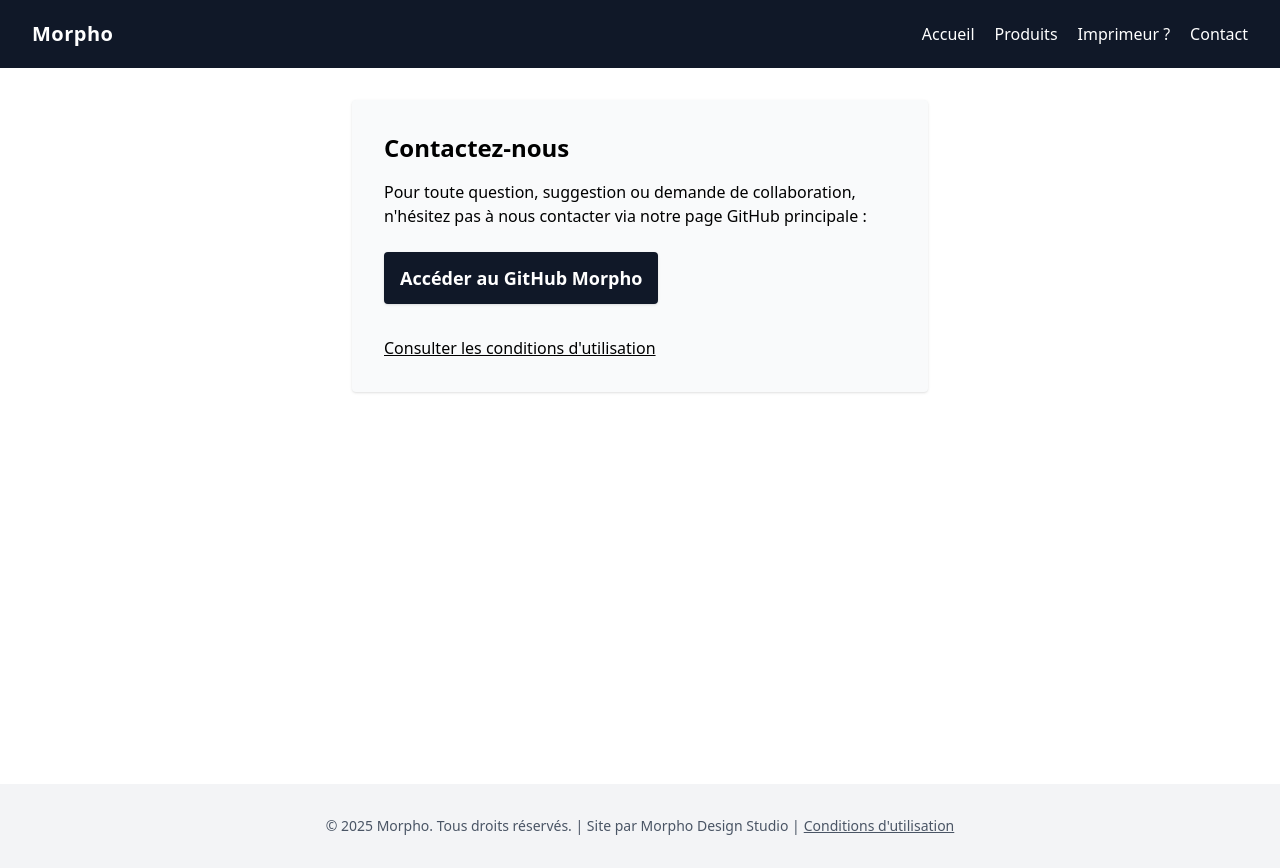
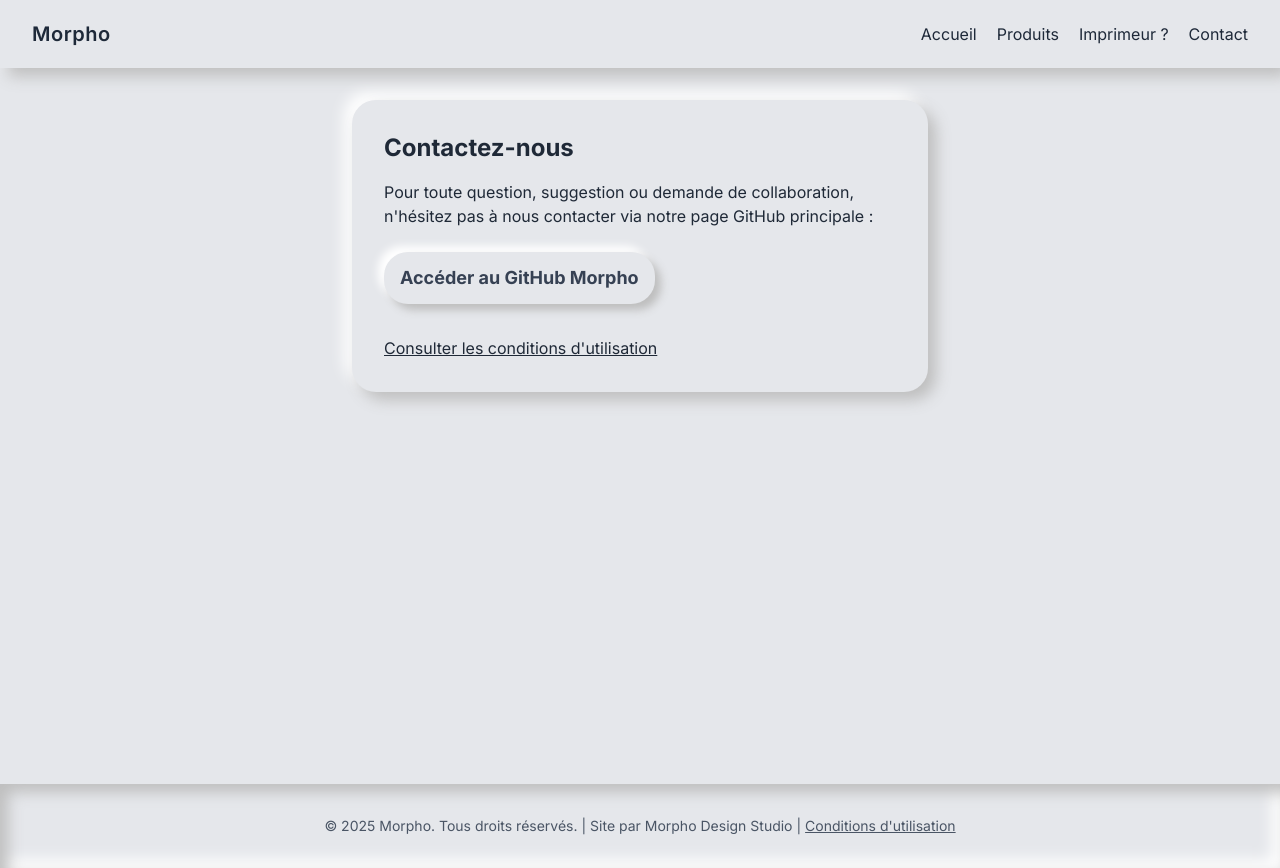
Before and after one commit to LeaRiglet/Morpho, a React (Vite) app: page /Morpho/contact in a window 1280 px wide. Built offline with nearby package versions, Linux system fonts and the light colour scheme.

Commit message:
Apply neumorphic design

```diff
--- a/src/App.jsx
+++ b/src/App.jsx
@@ -11,7 +11,7 @@ function App() {
   return (
     <Router basename="/Morpho">
       <Navbar />
-      <div className="flex flex-col min-h-screen">
+      <div className="flex flex-col min-h-screen bg-gray-200">
         <div className="flex-grow">
           <Routes>
             <Route path="/" element={<Home />} />
--- a/src/components/Footer.jsx
+++ b/src/components/Footer.jsx
@@ -2,7 +2,7 @@ import { Link } from 'react-router-dom';
 
 function Footer() {
   return (
-    <footer className="bg-gray-100 text-center py-8 text-gray-600 text-sm mt-auto w-full">
+    <footer className="bg-gray-200 text-center py-8 text-gray-600 text-sm mt-auto w-full shadow-inner-neumorphism">
       © 2025 Morpho. Tous droits réservés. | Site par Morpho Design Studio |
       <Link className="ml-1 underline" to="/tos">Conditions d'utilisation</Link>
     </footer>
--- a/src/components/Navbar.jsx
+++ b/src/components/Navbar.jsx
@@ -2,7 +2,7 @@ import { Link } from 'react-router-dom';
 
 function Navbar() {
   return (
-<header className="sticky top-0 z-50 bg-gray-900 text-white px-8 py-5 flex justify-between items-center">
+    <header className="sticky top-0 z-50 bg-gray-200 text-gray-800 px-8 py-5 flex justify-between items-center shadow-neumorphism">
       <h1 className="text-xl tracking-wide font-semibold">
         <Link to="/" className="text-inherit no-underline">
           Morpho
--- a/src/components/ROIChart.jsx
+++ b/src/components/ROIChart.jsx
@@ -112,7 +112,7 @@ export default function ROIChart() {
   return (
     <div
       ref={containerRef}
-      className="w-full max-w-[1000px] mx-auto h-[400px]"
+      className="w-full max-w-[1000px] mx-auto h-[400px] bg-gray-200 rounded-3xl shadow-neumorphism p-4"
     >
       {visible && (
         <Line data={data} options={options} height={400} width={1000} />
--- a/src/index.css
+++ b/src/index.css
@@ -1,4 +1,10 @@
 @import 'tailwindcss';
+
+body {
+  background-color: #e5e7eb; /* gray-200 */
+  color: #1f2937; /* gray-800 */
+  font-family: 'Inter', sans-serif;
+}
 
 /* Neumorphism styles */
 
--- a/src/pages/Contact.jsx
+++ b/src/pages/Contact.jsx
@@ -5,7 +5,7 @@ const GITHUB_URL = "https://github.com/LeaRiglet/Morpho";
 
 export default function Contact() {
   return (
-    <div className="max-w-xl mx-auto my-8 p-8 bg-gray-50 rounded shadow">
+    <div className="max-w-xl mx-auto my-8 p-8 bg-gray-200 rounded-3xl shadow-neumorphism">
       <h2 className="text-2xl font-bold mb-4">Contactez-nous</h2>
       <p>
         Pour toute question, suggestion ou demande de collaboration, n'hésitez pas à nous contacter via notre page GitHub principale :
@@ -14,7 +14,7 @@ export default function Contact() {
         href={GITHUB_URL}
         target="_blank"
         rel="noopener noreferrer"
-        className="inline-block mt-6 px-4 py-3 bg-gray-900 text-white rounded font-bold text-lg shadow"
+        className="inline-block mt-6 px-4 py-3 bg-gray-200 text-gray-700 rounded-3xl font-bold text-lg shadow-neumorphism-btn hover:shadow-neumorphism-btn-hover"
       >
         Accéder au GitHub Morpho
       </a>
--- a/src/pages/DevenirImprimeur.jsx
+++ b/src/pages/DevenirImprimeur.jsx
@@ -3,7 +3,7 @@ import React from 'react';
 function DevenirImprimeur() {
   return (
     <div className="min-h-screen flex items-center justify-center bg-gray-200 p-6">
-      <div className="max-w-3xl w-full bg-gray-200 rounded-3xl p-12 relative">
+      <div className="max-w-3xl w-full bg-gray-200 rounded-3xl p-12 relative shadow-neumorphism">
         <div className="relative z-10 bg-gray-200 rounded-3xl p-10 shadow-inner-neumorphism">
           <h1 className="text-4xl font-extrabold mb-6 text-gray-900 text-center tracking-tight">Devenir Imprimeur Partenaire</h1>
           <p className="mb-8 text-lg text-gray-700 text-center max-w-xl mx-auto leading-relaxed">
--- a/src/pages/Products.jsx
+++ b/src/pages/Products.jsx
@@ -29,7 +29,7 @@ const products = [
 
 function Products() {
   return (
-    <main className="max-w-5xl mx-auto mt-10 p-6 rounded-lg">
+    <main className="max-w-5xl mx-auto mt-10 p-6 rounded-3xl bg-gray-200 shadow-neumorphism">
       <h2 className="text-3xl font-bold mb-2 text-center text-indigo-900">Nos Produits</h2>
       <p className="text-center text-gray-600 mb-10">
         Découvrez notre sélection d’objets imprimés en 3D, conçus pour allier utilité et originalité.
@@ -37,10 +37,10 @@ function Products() {
       <div className="grid gap-8 grid-cols-1 sm:grid-cols-2 md:grid-cols-3">
         {products.map((product, idx) => (
           <div
-            className="bg-white rounded-xl shadow-md p-6 flex flex-col items-center border transition-transform hover:-translate-y-1 hover:shadow-lg"
+            className="bg-gray-200 rounded-3xl shadow-neumorphism p-6 flex flex-col items-center transition-transform hover:-translate-y-1 hover:shadow-neumorphism-btn-hover"
             key={idx}
           >
-            <img src={product.image} alt={product.title} className="w-32 h-32 object-contain mb-4 rounded-lg bg-gray-100 shadow" />
+            <img src={product.image} alt={product.title} className="w-32 h-32 object-contain mb-4 rounded-3xl bg-gray-200 shadow-inner-neumorphism" />
             <h3 className="text-lg font-semibold mb-1 text-center">{product.title}</h3>
             <p className="text-gray-600 text-center mb-2">{product.description}</p>
             <div className="font-bold text-blue-600">{product.price}</div>
--- a/src/pages/Terms.jsx
+++ b/src/pages/Terms.jsx
@@ -2,7 +2,7 @@ import React from "react";
 
 export default function Terms() {
   return (
-    <div className="container mx-auto max-w-3xl p-8">
+    <div className="container mx-auto max-w-3xl p-8 bg-gray-200 rounded-3xl shadow-neumorphism">
       <h1 className="text-2xl font-bold mb-4">Conditions d'utilisation</h1>
       <p>
         Ce site est un projet personnel réalisé à titre expérimental et n’a aucune vocation commerciale. Il ne génère aucun revenu et n’est pas destiné à un usage professionnel.
```
Also changed, not shown: src/pages/Home.jsx (+8 -8 lines).
